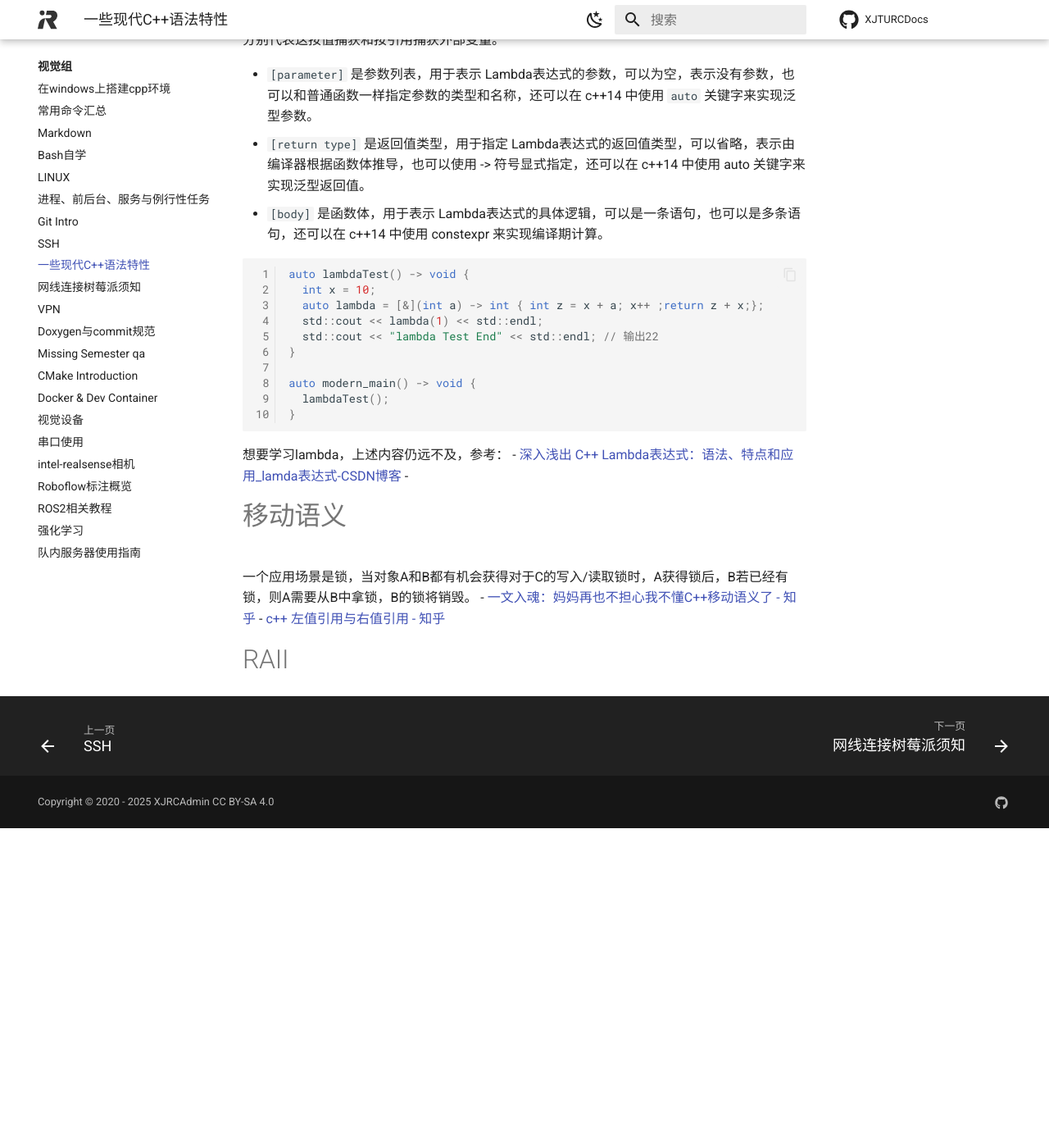
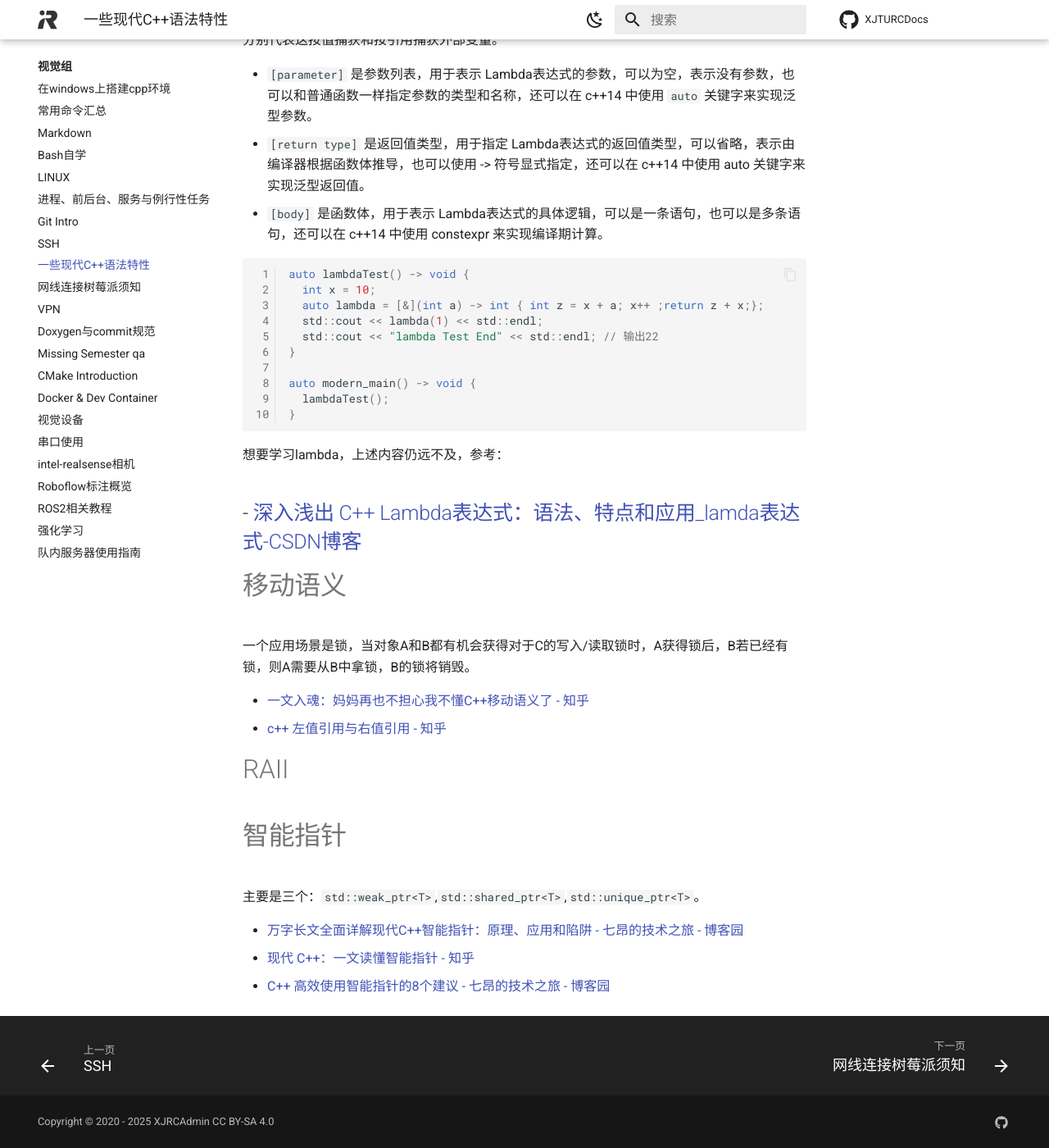
Before and after one commit to XJRCAdmin/XJTURCDocs, an MkDocs documentation site: the page built from docs/blog/vision/ModernCpp/index.md, in a window 1280 px wide and 1400 px high, scrolled down 800 px. Shown: the whole window at 82% size. Built offline with MkDocs 1.6.1 and Material for MkDocs 9.7.7, drawn with Linux system fonts in a browser that asks for light colours; comment, search, counter and statistics services are not loaded; before the commit the page ends 1810 px from its top, so only the background shows below that.

Commit message:
docs:modify modern cpp

````diff
--- a/docs/blog/vision/ModernCpp/index.md
+++ b/docs/blog/vision/ModernCpp/index.md
@@ -36,10 +36,18 @@ auto modern_main() -> void {
 ```
 
 想要学习lambda，上述内容仍远不及，参考：
+
 - [深入浅出 C++ Lambda表达式：语法、特点和应用_lamda表达式-CSDN博客](https://blog.csdn.net/m0_60134435/article/details/136151698)
 -
 # 移动语义
 一个应用场景是锁，当对象A和B都有机会获得对于C的写入/读取锁时，A获得锁后，B若已经有锁，则A需要从B中拿锁，B的锁将销毁。
+
 - [一文入魂：妈妈再也不担心我不懂C++移动语义了 - 知乎](https://zhuanlan.zhihu.com/p/455848360)
 - [ c++ 左值引用与右值引用 - 知乎](https://zhuanlan.zhihu.com/p/97128024)
 # RAII
+# 智能指针
+主要是三个：`std::weak_ptr<T>`,`std::shared_ptr<T>`,`std::unique_ptr<T>`。
+
+- [万字长文全面详解现代C++智能指针：原理、应用和陷阱 - 七昂的技术之旅 - 博客园](https://www.cnblogs.com/qiangz/p/17911186.html)
+- [现代 C++：一文读懂智能指针 - 知乎](https://zhuanlan.zhihu.com/p/150555165)
+- [C++ 高效使用智能指针的8个建议 - 七昂的技术之旅 - 博客园](https://www.cnblogs.com/qiangz/p/17904768.html)
````
